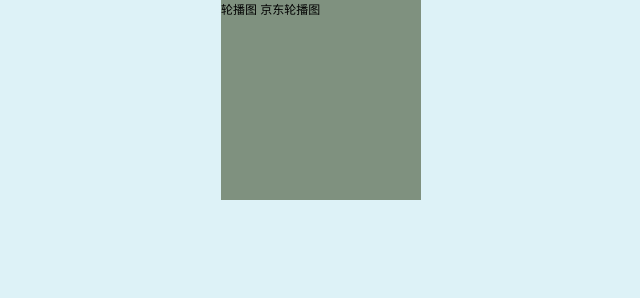
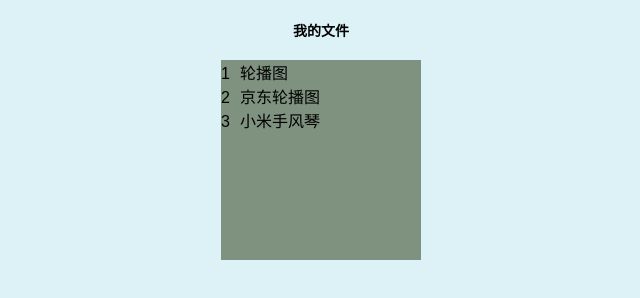
Before and after one commit to ceguo-zg/ceguo-zg.github.io, a plain HTML site: page index.html in a window 1280 px wide. Shown: the whole page, without its empty margins (319-959 px from the left). Drawn offline with Linux system fonts and the light colour scheme.

Commit message:
三个轮播图

```diff
--- a/index.html
+++ b/index.html
@@ -12,20 +12,33 @@
             background-color: rgb(221, 242, 247);
         }
 
+        h3 {
+            margin: 20px auto;
+            text-align: center;
+        }
+
         .index {
             margin: 0 auto;
             width: 200px;
             height: 200px;
+            font-size: 16px;
             background-color: rgb(127, 145, 127);
+        }
+        .index i {
+            font-style: normal;
+            margin-right: 10px;
         }
     </style>
 </head>
 
 <body>
+    <h3>我的文件</h3>
     <div class="index">
-        <a href="./轮播图/demo_js.html">轮播图</a>
-        <a href="./京东轮播图/京东轮播图1.0.html">京东轮播图</a>
-        <a href="./小米手风琴/小米手风琴.html"></a>
+        <ul>
+            <li><i>1</i><a href="./轮播图/demo_js.html">轮播图</a></li>
+            <li><i>2</i><a href="./京东轮播图/京东轮播图1.0.html">京东轮播图</a></li>
+            <li><i>3</i><a href="./小米手风琴/小米手风琴.html">小米手风琴</a></li>
+        </ul>
     </div>
 </body>
 
```
Also changed, not shown: 轮播图/demo_js.html (+1 -1 lines).
